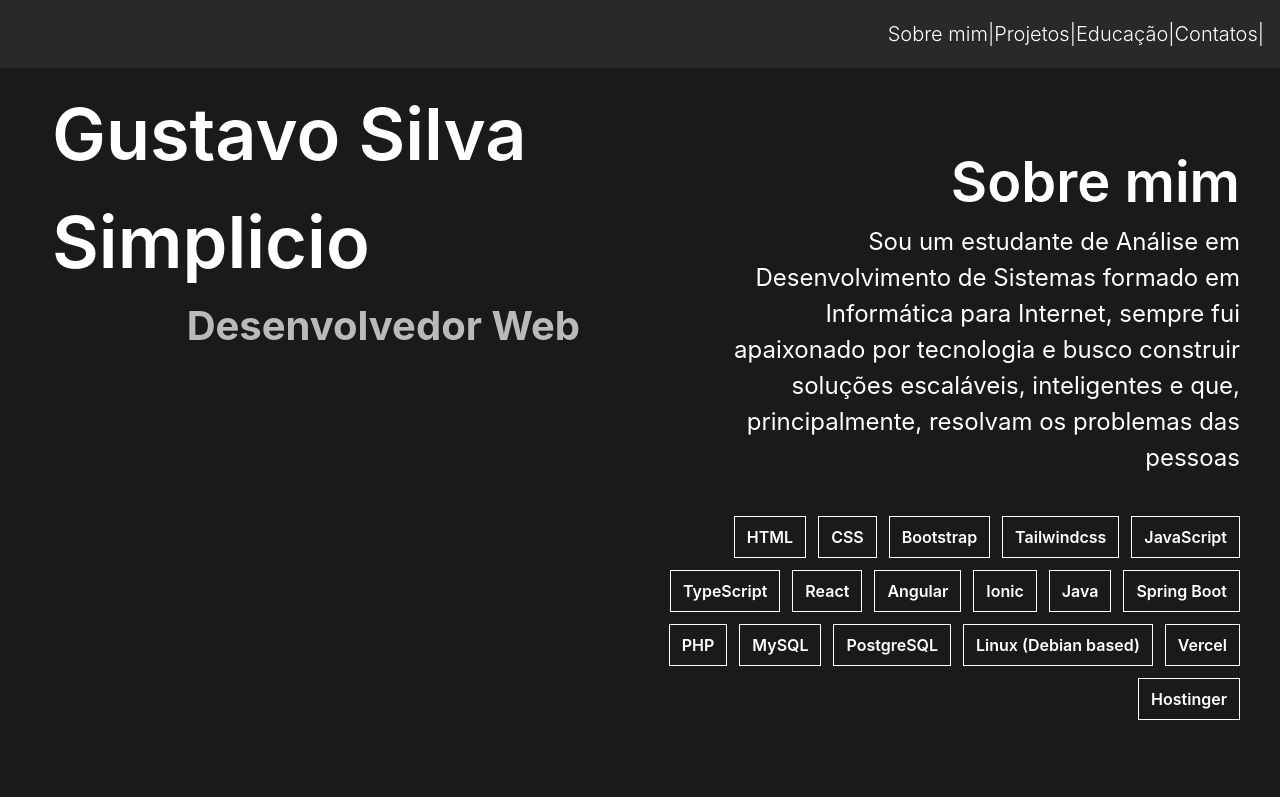
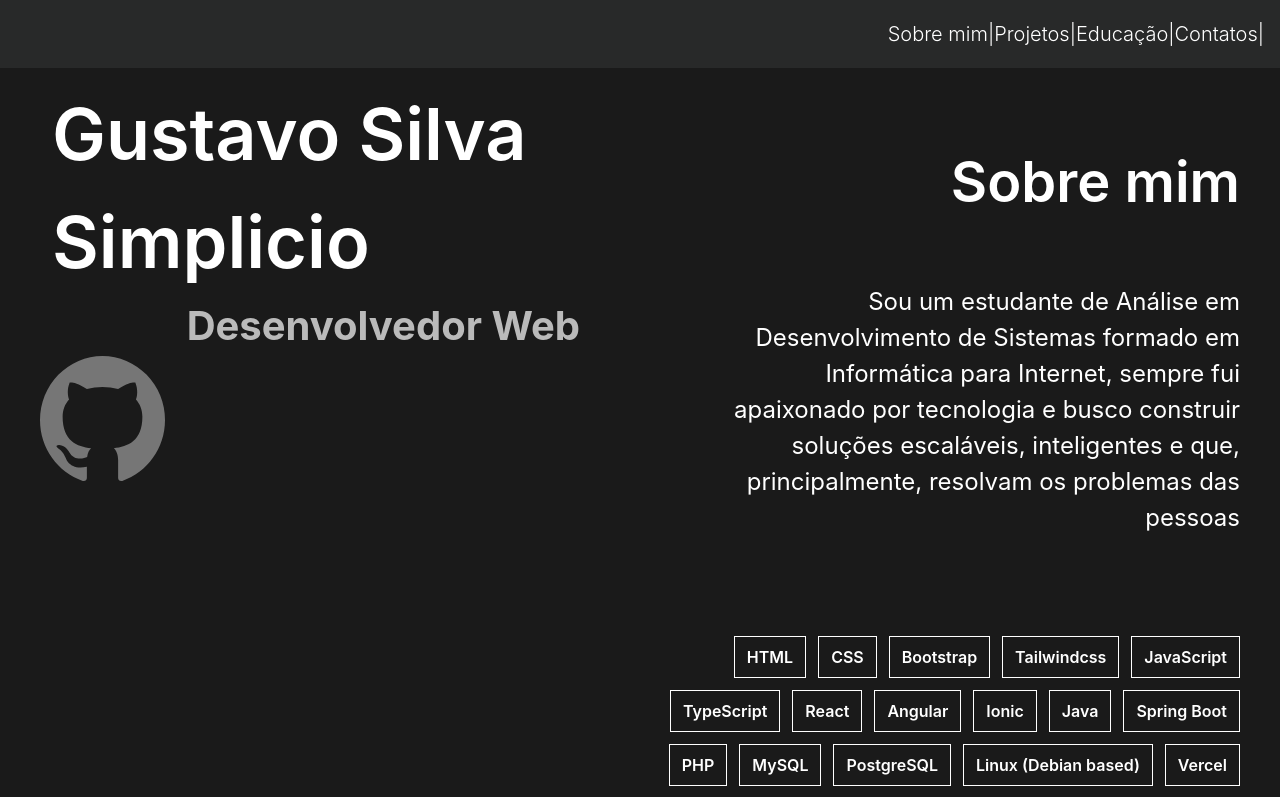
Before and after one commit to Gu-Simplicio/Gu-Simplicio, a React app in the folder portfolio/: page / in a window 1280 px wide. Shown: the top 797 px of the page. Built offline with nearby package versions, Linux system fonts and the light colour scheme; the HTML template or start-up script is replaced by a standard one.

Commit message:
feat(SectionOne): GithubIcon inserted on project and SectionOne

```diff
--- a/portfolio/src/components/Sections/SectionOne.jsx
+++ b/portfolio/src/components/Sections/SectionOne.jsx
@@ -1,4 +1,5 @@
 import STACKS from "../../model/stacks";
+import GithubIcon from "../icons/GitHubIcon";
 
 function StackList() {
     return (
@@ -7,7 +8,7 @@ function StackList() {
                 STACKS.map((stack) => (
                     <li key={stack.id} className="
                                             border py-2 px-3
-                                            flex flex-col items-center justify-center
+                                            flex flex-col items-ce center
                                             text-center font-semibold">
 
                         <p>
@@ -37,11 +38,13 @@ function SectionOne() {
                     </h5>
                 </div>
                 <div> {/* left-down */}
-
+                    <a href="https://github.com/Gu-Simplicio" target="_blank" title="Visite meu Github">
+                        <GithubIcon />
+                    </a>
                 </div>
             </div>
-            <div className="w-1/2"> {/* right */}
-                <div className="flex flex-col pt-15"> {/* right-top */}
+            <div className="w-1/2 "> {/* right */}
+                <div className="flex flex-col gap-15 pt-15 pb-15"> {/* right-top */}
                     <h1 className="
                             text-[3.5rem] font-semibold text-end">
                         Sobre mim
--- /dev/null
+++ b/portfolio/src/components/icons/GitHubIcon.jsx
@@ -0,0 +1,9 @@
+function GithubIcon(){
+    return (
+        <svg width="125" height="125" viewBox="0 0 50 50" fill="none" xmlns="http://www.w3.org/2000/svg" className="hover:opacity-75 transition-all">
+            <path d="M25 0C21.717 0 18.4661 0.662698 15.4329 1.95026C12.3998 3.23782 9.6438 5.12502 7.32233 7.50412C2.63392 12.3089 0 18.8256 0 25.6207C0 36.945 7.175 46.5528 17.1 49.9603C18.35 50.1653 18.75 49.371 18.75 48.6793V44.3494C11.825 45.8866 10.35 40.9162 10.35 40.9162C9.2 37.9442 7.575 37.15 7.575 37.15C5.3 35.5615 7.75 35.6127 7.75 35.6127C10.25 35.7921 11.575 38.2517 11.575 38.2517C13.75 42.146 17.425 40.9931 18.85 40.3782C19.075 38.7128 19.725 37.5855 20.425 36.945C14.875 36.3045 9.05 34.1011 9.05 24.3396C9.05 21.4957 10 19.2155 11.625 17.3964C11.375 16.7559 10.5 14.0914 11.875 10.6326C11.875 10.6326 13.975 9.94082 18.75 13.2459C20.725 12.6822 22.875 12.4004 25 12.4004C27.125 12.4004 29.275 12.6822 31.25 13.2459C36.025 9.94082 38.125 10.6326 38.125 10.6326C39.5 14.0914 38.625 16.7559 38.375 17.3964C40 19.2155 40.95 21.4957 40.95 24.3396C40.95 34.1267 35.1 36.2789 29.525 36.9194C30.425 37.7136 31.25 39.2765 31.25 41.6592V48.6793C31.25 49.371 31.65 50.1909 32.925 49.9603C42.85 46.5271 50 36.945 50 25.6207C50 22.2561 49.3534 18.9245 48.097 15.8161C46.8406 12.7076 44.9991 9.88322 42.6777 7.50412C40.3562 5.12502 37.6002 3.23782 34.5671 1.95026C31.5339 0.662698 28.283 0 25 0Z" fill="#767676"/>
+        </svg>
+    )
+}
+
+export default GithubIcon;
```
